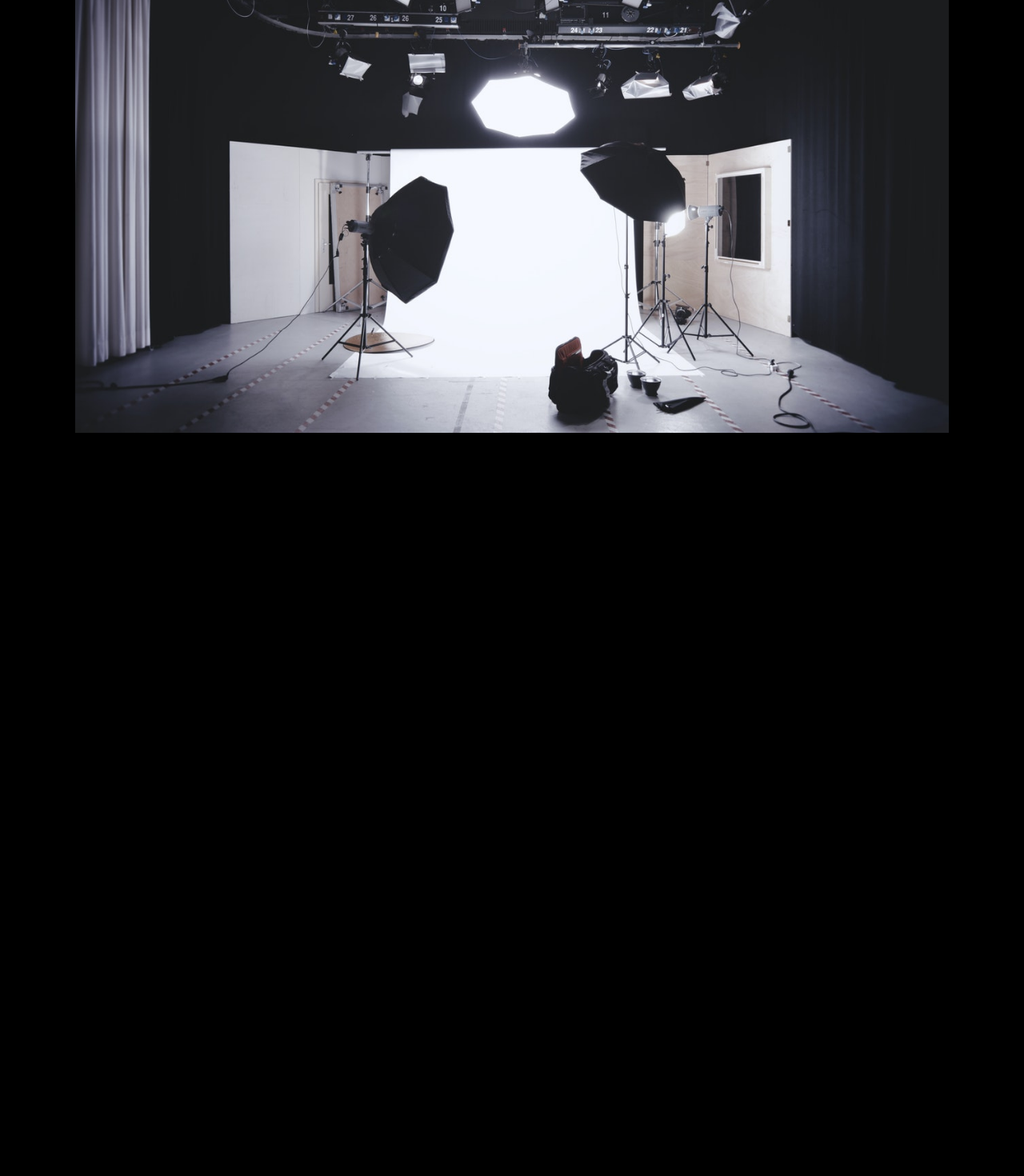
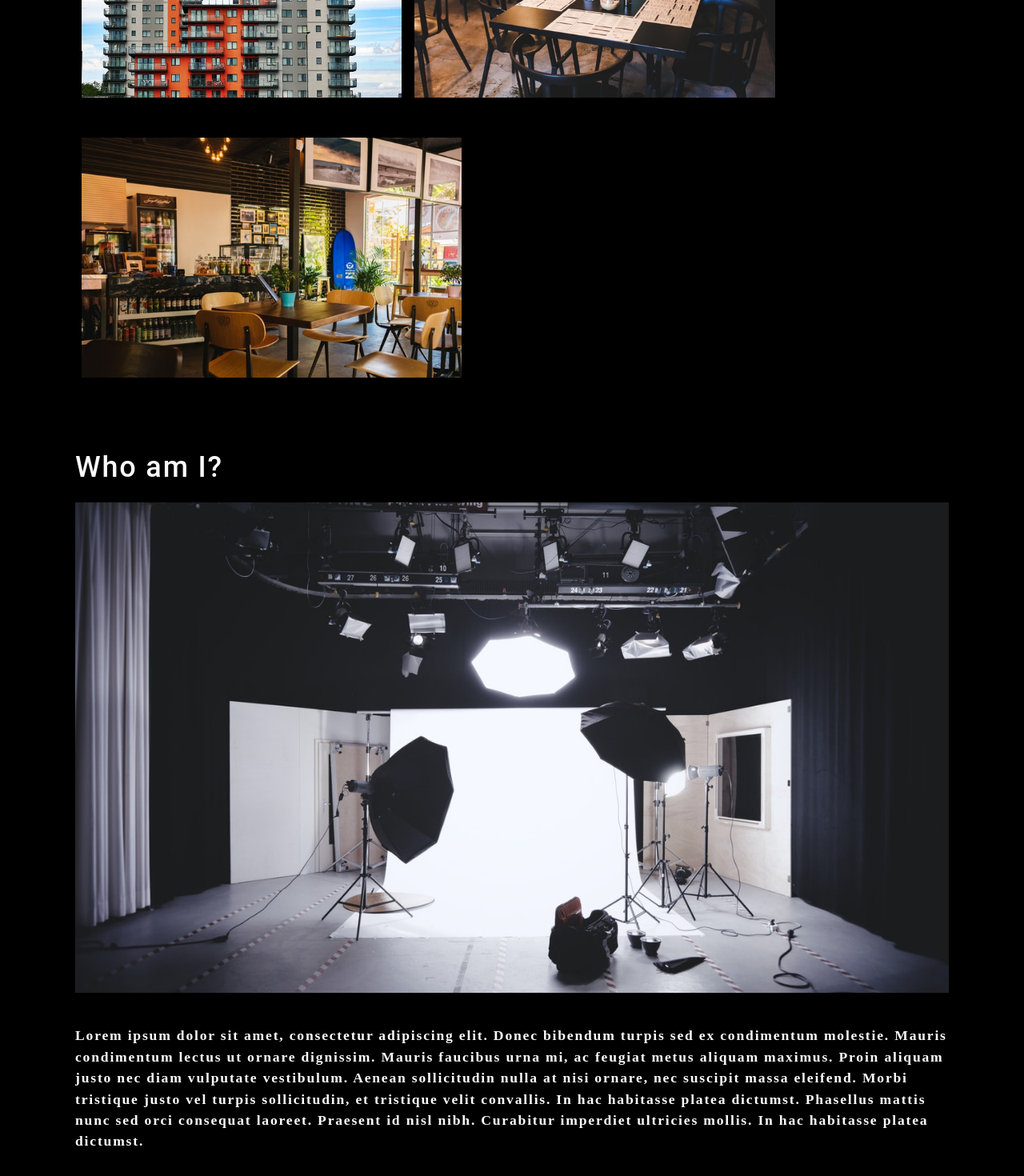
Before and after one commit to Kelbach/photo-port, a React (Create React App) app: page / in a window 1280 px wide. Shown: the part 740-2210 px from the top of the page at 80% size. Before the commit the page ends 1395 px from the top, so only its background shows below. Built offline with nearby package versions, Linux system fonts and the light colour scheme.

Commit message:
20.5.6 typos fix, tests made

```diff
--- a/src/App.js
+++ b/src/App.js
@@ -5,7 +5,6 @@
 import ContactForm from './components/Contact';
 
 function App() {
-  const [contactSelected, setContactSelected] = useState(false);
   const [categories] = useState([
     {
       name: 'commercial',
@@ -17,6 +16,7 @@
   ]);
 
   const [currentCategory, setCurrentCategory] = useState(categories[0]);
+  const [contactSelected, setContactSelected] = useState(false);
 
   return (
     <div>
@@ -28,7 +28,6 @@
         setContactSelected={setContactSelected}
       ></Nav>
       <main>
-        <div>
         {!contactSelected ? (
           <>
             <Gallery currentCategory={currentCategory}></Gallery>
@@ -37,7 +36,6 @@
         ) : (
             <ContactForm></ContactForm>
         )}
-        </div>
       </main>
     </div>
   );
--- a/src/components/About/index.js
+++ b/src/components/About/index.js
@@ -6,6 +6,17 @@
     <section className="my-5">
         <h1 id="about">Who am I?</h1>
         <img src={coverImage} className="my-2" style={{ width: "100%" }} alt="cover" />
+        <div className="my-2">
+          <p>
+            Lorem ipsum dolor sit amet, consectetur adipiscing elit. Donec bibendum turpis sed ex
+            condimentum molestie. Mauris condimentum lectus ut ornare dignissim. Mauris faucibus urna
+            mi, ac feugiat metus aliquam maximus. Proin aliquam justo nec diam vulputate vestibulum.
+            Aenean sollicitudin nulla at nisi ornare, nec suscipit massa eleifend. Morbi tristique
+            justo vel turpis sollicitudin, et tristique velit convallis. In hac habitasse platea
+            dictumst. Phasellus mattis nunc sed orci consequat laoreet. Praesent id nisl nibh.
+            Curabitur imperdiet ultricies mollis. In hac habitasse platea dictumst.
+          </p>
+        </div>
     </section>
   );
 }
--- a/src/components/Contact/index.js
+++ b/src/components/Contact/index.js
@@ -6,14 +6,21 @@
     const [errorMessage, setErrorMessage] = useState('');
     const { name, email, message } = formState;
 
+    function handleSubmit(e) {
+        e.preventDefault();
+        if (!errorMessage) {
+            console.log('Submit Form', formState);
+        }
+    };
+
     function handleChange(e) {
         if (e.target.name === 'email') {
         const isValid = validateEmail(e.target.value);
-            console.log(isValid);
-
-            // isValid conditional statement
         if (!isValid) {
             setErrorMessage('Your email is invalid.');
+        } else {
+            setErrorMessage('');
+        }
         } else {
         if (!e.target.value.length) {
             setErrorMessage(`${e.target.name} is required.`);
@@ -21,20 +28,16 @@
             setErrorMessage('');
         }
         }
-        }
         if (!errorMessage) {
             setFormState({ ...formState, [e.target.name]: e.target.value });
         }
     };
 
-    function handleSubmit(e) {
-        e.preventDefault();
-        console.log(formState);
-    };
+
 
     return (
         <section>
-          <h1>Contact me</h1>
+          <h1 data-testid="h1tag">Contact me</h1>
           <form id="contact-form" onSubmit={handleSubmit}>
             <div>
               <label htmlFor="name">Name:</label>
@@ -46,17 +49,17 @@
             </div>
             <div>
               <label htmlFor="message">Message:</label>
-                <textarea name="message" rows="5"  defaultValue={message} onBlur={handleChange} />
+              <textarea name="message" rows="5" defaultValue={message} onBlur={handleChange} />
             </div>
             {errorMessage && (
               <div>
                 <p className="error-text">{errorMessage}</p>
               </div>
             )}
-            <button type="submit">Submit</button>
+            <button data-testid="button" type="submit">Submit</button>
           </form>
         </section>
-    )
+    );
 }
 
 export default ContactForm;
--- a/src/components/Gallery/index.js
+++ b/src/components/Gallery/index.js
@@ -2,15 +2,14 @@
 import PhotoList from '../PhotoList';
 import { capitalizeFirstLetter } from '../../utils/helpers';
 
-function Gallery({ currentCategory }) {
-  const { name, description } = currentCategory;
+function Gallery(props) {
+  const { currentCategory } = props;
   return (
     <section>
-      <h1 data-testid="h1tag">{capitalizeFirstLetter(name)}</h1>
-      <p>{description}</p>
+      <h1 data-testid="h1tag">{capitalizeFirstLetter(currentCategory.name)}</h1>
+      <p>{currentCategory.description}</p>
       <PhotoList category={currentCategory.name} />
     </section>
   );
 }
-
 export default Gallery;
--- a/src/components/Nav/index.js
+++ b/src/components/Nav/index.js
@@ -5,9 +5,9 @@
   const {
     categories = [],
     setCurrentCategory,
+    contactSelected,
     currentCategory,
-    contactSelected,
-    setContactSelected
+    setContactSelected,
   } = props;
 
   useEffect(() => {
@@ -23,25 +23,26 @@
       </h2>
       <nav>
         <ul className="flex-row">
-          <li className={`mx-2 ${contactSelected && 'navActive'}`}>
-          <a data-testid="about" href="#about" onClick={() => setContactSelected(false)}>
+          <li className="mx-2">
+            <a data-testid="about" href="#about" onClick={() => setContactSelected(false)}>
               About me
             </a>
           </li>
           <li className={`mx-2 ${contactSelected && 'navActive'}`}>
-          <span onClick={() => setContactSelected(true)}>Contact</span>
+            <span onClick={() => setContactSelected(true)}>Contact</span>
           </li>
           {categories.map((category) => (
             <li
               className={`mx-1 ${
-                currentCategory.name === category.name && !contactSelected && `navActive`
+                currentCategory.name === category.name && !contactSelected && 'navActive'
                 }`}
               key={category.name}
             >
-              <span onClick={() => {
-                setCurrentCategory(category);
-                setContactSelected(false);
-              }}
+              <span
+                onClick={() => {
+                  setCurrentCategory(category);
+                  setContactSelected(false);
+                }}
               >
                 {capitalizeFirstLetter(category.name)}
               </span>
--- a/src/components/PhotoList/index.js
+++ b/src/components/PhotoList/index.js
@@ -132,12 +132,12 @@
   return (
     <div>
       {isModalOpen && (
-        <Modal currentPhoto={currentPhoto} onClose={toggleModal} />
+        <Modal onClose={toggleModal} currentPhoto={currentPhoto} />
       )}
       <div className="flex-row">
         {currentPhotos.map((image, i) => (
           <img
-            src={require(`../../assets/small/${category}/${i}.jpg`).default}
+            src={require(`../../assets/small/${category}/${i}.jpg`)}
             alt={image.name}
             className="img-thumbnail mx-1"
             onClick={() => toggleModal(image, i)}
```
Also changed, not shown: 2 other files (tests, documents, lock files or other folders). Lines whose indentation alone changed are shown as unchanged.
